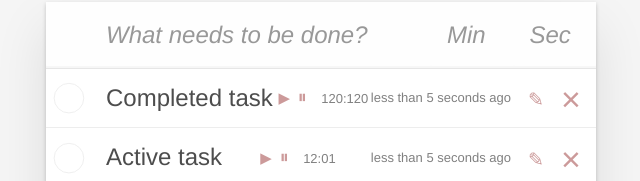
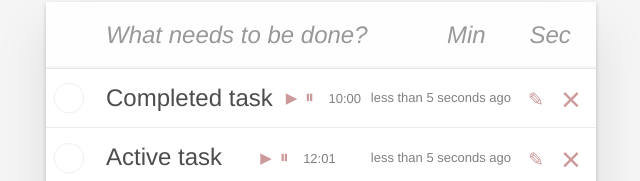
Before and after one commit to EPankratoff/TodoList-kata, a React (Create React App) app: page / in a window 1280 px wide. Shown: the part 128-309 px from the top of the page, without its empty margins (319-959 px from the left). Built offline with nearby package versions, Linux system fonts and the light colour scheme.

Commit message:
add timer

```diff
--- a/src/App.jsx
+++ b/src/App.jsx
@@ -10,27 +10,35 @@ export default class App extends Component {
   maxId = 100
   state = {
     taskData: [
-      this.createTaskItem('Completed task', 120, 120),
+      this.createTaskItem('Completed task', 10, 0),
       this.createTaskItem('Active task', 12, 1),
       this.createTaskItem('Drink Coffee', 1, 4),
     ],
     filter: 'All',
+    timers: {},
   }
 
   createTaskItem(label, min, sec) {
     const createdData = new Date()
+    const id = this.maxId++
+    const timerKey = `timer_${id}`
+
+    const timerValue = min * 60 + sec
+
     return {
+      id,
       label,
       min,
       sec,
       createdData,
       editing: false,
       completed: false,
-      id: this.maxId++,
       created: formatDistanceToNow(createdData, {
         addSuffix: true,
         includeSeconds: true,
       }),
+      timerValue,
+      timerKey,
     }
   }
 
@@ -113,8 +121,17 @@ export default class App extends Component {
     })
   }
 
+  handleTimerUpdate = (timerKey, newTimer) => {
+    this.setState((prevState) => ({
+      timers: {
+        ...prevState.timers,
+        [timerKey]: newTimer,
+      },
+    }))
+  }
+
   render() {
-    const { taskData, filter } = this.state
+    const { taskData, filter, timers } = this.state
     const completedCount = taskData.filter((el) => !el.completed).length
 
     return (
@@ -127,6 +144,10 @@ export default class App extends Component {
             tasks={this.filteredItems()}
             onDelete={this.deleteItem}
             onToggleCompleted={this.onToggleCompleted}
+            timers={timers}
+            filterState={filter}
+            taskData={taskData}
+            onTimerUpdate={this.handleTimerUpdate}
           />
           <Footer
             filter={filter}
--- a/src/components/TaskList/Task/Task.jsx
+++ b/src/components/TaskList/Task/Task.jsx
@@ -8,8 +8,8 @@ export default class Task extends Component {
     this.state = {
       editing: false,
       value: props.label,
-      timer: 0,
-      timerValue: 12,
+      timerValue: props.timerValue,
+      timerRunning: false,
     }
 
     this.handleToggleEditing = this.handleToggleEditing.bind(this)
@@ -17,6 +17,37 @@ export default class Task extends Component {
     this.handleChange = this.handleChange.bind(this)
     this.handleStartTimer = this.handleStartTimer.bind(this)
     this.startTimer = this.startTimer.bind(this)
+    this.pauseTimer = this.pauseTimer.bind(this)
+  }
+
+  componentDidMount() {
+    if (this.state.timerValue === 0 && this.props.min > 0) {
+      this.setState({
+        timerValue: this.props.min * 60 + this.props.sec,
+      })
+    }
+
+    if (this.props.timerRunning && this.state.timerValue > 0) {
+      this.startTimer()
+    }
+  }
+
+  componentDidUpdate(prevProps) {
+    if (this.props.completed !== prevProps.completed) {
+      if (this.props.completed) {
+        this.pauseTimer()
+      }
+    }
+
+    if (this.props.timerRunning && this.props.activeTab === 'Active') {
+      this.setState({
+        timerValue: this.props.timerValue,
+        timerRunning: this.props.timerRunning,
+      })
+    }
+  }
+  componentWillUnmount() {
+    this.pauseTimer()
   }
 
   handleToggleEditing() {
@@ -40,45 +71,48 @@ export default class Task extends Component {
     this.setState({ value: event.target.value })
   }
 
-  startTimer() {
-    this.setState(({ timerValue }) => {
-      if (timerValue !== 0) {
-        let newTimerValue = timerValue - 1
-        return {
-          timerValue: newTimerValue,
+  startTimer = () => {
+    this.setState(
+      ({ timerValue }) => ({
+        timerValue: timerValue > 0 ? timerValue - 1 : 0,
+      }),
+      () => {
+        if (this.state.timerRunning && this.state.timerValue > 0) {
+          setTimeout(this.startTimer, 1000)
         }
       }
-      this.setState({
-        timer: 0,
-      })
-      return clearTimeout(this.timer)
-    })
-    this.timer - setTimeout(this.startTimer, 1000)
+    )
   }
 
   handleStartTimer() {
-    const { timer } = this.state
+    const { timerRunning, timerValue } = this.state
 
-    if (timer) {
-      return
+    if (!timerRunning && timerValue > 0) {
+      this.setState({
+        timerRunning: true,
+      })
+      setTimeout(this.startTimer, 1000)
+    } else {
+      this.pauseTimer()
     }
+  }
+
+  pauseTimer() {
     this.setState({
-      timer: 1,
+      timerRunning: false,
     })
-    setTimeout(this.startTimer, 1000)
   }
 
   formatTimer() {
-    // const { timerValue } = this.state
-    const { min, sec } = this.props
-    const minutes = String(Math.floor(min)).padStart(2, '0')
-    const seconds = String(Math.floor(sec)).padStart(2, '0')
+    const { timerValue } = this.state
+    const minutes = String(Math.floor(timerValue / 60)).padStart(2, '0')
+    const seconds = String(timerValue % 60).padStart(2, '0')
     return `${minutes}:${seconds}`
   }
 
   render() {
     const { label, createdData, onDelete, onToggleCompleted, completed } = this.props
-    const { editing, value } = this.state
+    const { editing, value, timerRunning } = this.state
 
     const timeDifference = formatDistanceToNow(createdData, {
       addSuffix: true,
@@ -100,8 +134,8 @@ export default class Task extends Component {
           <label>
             <span className="title">{label}</span>
             <span className="description">
-              <button className="icon icon-play" onClick={this.handleStartTimer}></button>
-              <button className="icon icon-pause"></button>
+              <button className="icon icon-play" onClick={this.handleStartTimer} disabled={timerRunning}></button>
+              <button className="icon icon-pause" onClick={this.pauseTimer} disabled={!timerRunning}></button>
               <span className="timer">{this.formatTimer()}</span>
             </span>
             <span className="created description">{timeDifference}</span>
@@ -135,5 +169,8 @@ Task.propTypes = {
   created: PropTypes.string.isRequired,
   id: PropTypes.number.isRequired,
   editItem: PropTypes.func.isRequired,
-  createdData: PropTypes.func.isRequired,
+  min: PropTypes.number.isRequired,
+  sec: PropTypes.number.isRequired,
+  timerValue: PropTypes.number.isRequired,
+  timerRunning: PropTypes.bool.isRequired,
 }
--- a/src/components/TaskList/TaskList.jsx
+++ b/src/components/TaskList/TaskList.jsx
@@ -1,31 +1,40 @@
+// TaskList.js
 import React from 'react'
 import PropTypes from 'prop-types'
 
 import Task from './Task/Task'
 
-const TaskList = ({ tasks, onDelete, onToggleCompleted, editItem }) => {
+const TaskList = ({ tasks, onDelete, onToggleCompleted, editItem, timers, activeTab, onTimerUpdate }) => {
   const elements = tasks.map((item) => {
     const { id, ...itemProps } = item
+    const timerKey = item.timerKey
+    const timer = timers[timerKey] || {}
 
     return (
       <Task
+        key={id}
         id={id}
-        editItem={(value) => editItem(id, value)}
-        key={id}
         {...itemProps}
         onToggleCompleted={() => onToggleCompleted(id)}
         onDelete={() => onDelete(id)}
+        timerValue={timer.value || 0}
+        timerRunning={timer.running || false}
+        activeTab={activeTab}
+        onTimerUpdate={(newTimer) => onTimerUpdate(timerKey, newTimer)}
+        editItem={(value) => editItem(id, value)}
       />
     )
   })
+
   return <ul className="todo-list">{elements}</ul>
 }
-
 TaskList.defaultProps = {
   tasks: [],
   onDelete: () => {},
   onToggleCompleted: () => {},
   editItem: () => {},
+  timers: {},
+  activeTab: 'All',
 }
 
 TaskList.propTypes = {
@@ -35,10 +44,14 @@ TaskList.propTypes = {
       label: PropTypes.string.isRequired,
       created: PropTypes.string.isRequired,
       completed: PropTypes.bool.isRequired,
+      timerKey: PropTypes.string.isRequired,
     })
   ).isRequired,
   onDelete: PropTypes.func.isRequired,
   onToggleCompleted: PropTypes.func.isRequired,
   editItem: PropTypes.func.isRequired,
+  timers: PropTypes.object,
+  activeTab: PropTypes.oneOf(['All', 'Active', 'Completed']),
 }
+
 export default TaskList
```
